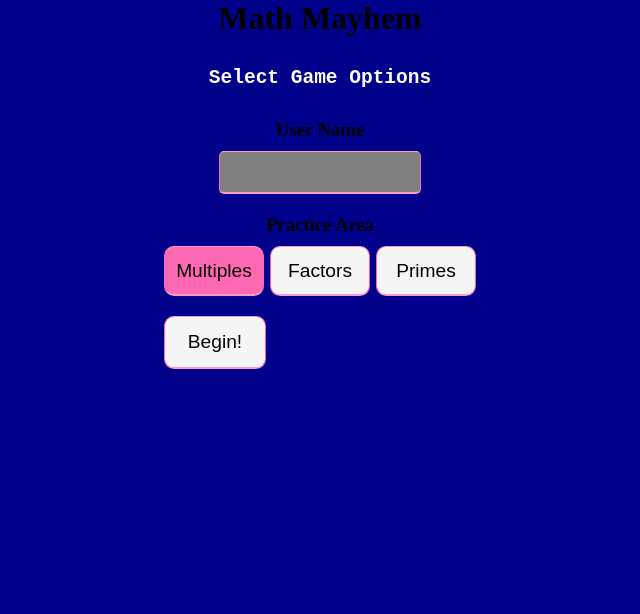
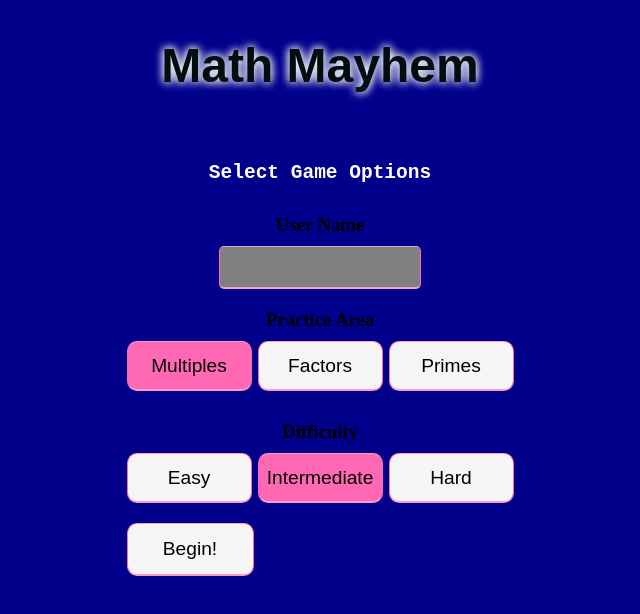
Before and after one commit to mrmchughes/odins_operations, a website with bundled scripts: page index.html in a window 1280 px wide. Shown: the whole page, without its empty margins (320-960 px from the left). Built offline with nearby package versions, Linux system fonts and the light colour scheme.

Commit message:
adds difficulty level buttons

```diff
--- a/scripts/startMenu.js
+++ b/scripts/startMenu.js
@@ -113,6 +113,63 @@ const startMenu = () => {
     // selectEqualities.className = 'practice-area';
     // practiceContainer.appendChild(selectEqualities);
 
+
+    // creates difficuly button container
+
+    const difficultyTitle = document.createElement('h3');
+    difficultyTitle.innerHTML = 'Difficulty';
+    difficultyTitle.id = 'difficulty-title';
+    container.appendChild(difficultyTitle);
+
+    const difficultyContainer = document.createElement('box');
+    difficultyContainer.className = 'difficulty-container';
+    container.appendChild(difficultyContainer);
+
+    // creates buttons to select math area to practice
+
+    const selectEasy = document.createElement('button');
+    selectEasy.innerHTML = 'Easy';
+    selectEasy.className = 'difficulty';
+    selectEasy.id = 'easy';
+    difficultyContainer.appendChild(selectEasy);
+
+    const easyButton = document.getElementById('easy');
+    easyButton.addEventListener('click', function () {
+      selectEasy.style.backgroundColor = 'hotpink';
+      selectIntermediate.style.backgroundColor = 'whitesmoke';
+      selectHard.style.backgroundColor = 'whitesmoke';
+      difficulty = 'easy';
+    });
+
+    const selectIntermediate = document.createElement('button');
+    selectIntermediate.innerHTML = 'Intermediate';
+    selectIntermediate.className = 'difficulty';
+    selectIntermediate.id = 'intermediate';
+    selectIntermediate.style.backgroundColor = 'hotpink';
+    difficultyContainer.appendChild(selectIntermediate);
+
+    const intermediateButton = document.getElementById('intermediate');
+    intermediateButton.addEventListener('click', function () {
+      selectEasy.style.backgroundColor = 'whitesmoke';
+      selectIntermediate.style.backgroundColor = 'hotpink';
+      selectHard.style.backgroundColor = 'whitesmoke';
+      difficulty = 'intermediate';
+    });
+
+    const selectHard = document.createElement('button');
+    selectHard.innerHTML = 'Hard';
+    selectHard.className = 'difficulty';
+    selectHard.id = 'hard';
+    difficultyContainer.appendChild(selectHard);
+
+    const hardButton = document.getElementById('hard');
+    hardButton.addEventListener('click', function () {
+      selectEasy.style.backgroundColor = 'whitesmoke';
+      selectIntermediate.style.backgroundColor = 'whitesmoke';
+      selectHard.style.backgroundColor = 'hotpink';
+      difficulty = 'hard';
+    });
+
     // creates button to enable the game to begin
 
     const beginContainer = document.createElement('div');
--- a/styles.css
+++ b/styles.css
@@ -100,6 +100,24 @@ h2 {
   text-align: center;
 }
 
+h1 {
+  font-size: 48px;
+  font-weight: bold;
+  color: rgb(1, 14, 15);
+  margin-left: auto;
+  margin-right: auto;
+  margin-top: 18px;
+  margin-bottom: 18px;
+  text-align: center;
+  line-height: 2;
+  font-family: arial, sans-serif;
+  text-shadow: 0 0 10px white, 0 0 10px whitesmoke;
+  border-style: none;
+  border-width: 0px;
+  border-color: #ccc;
+  border-radius: 0%;
+}
+
 #instructions {
   text-align: center;
 }
@@ -118,11 +136,11 @@ h2 {
   text-align: center;
 }
 
-#practice-title {
+#practice-title, #difficulty-title {
   margin: 10px;
 }
 
-.practice-container {
+.practice-container, .difficulty-container {
   display: block;
   align-items: center;
 }
@@ -136,8 +154,9 @@ h2 {
 }
 
 .practice-area,
-.begin-button {
-  width: 100px;
+.begin-button,
+.difficulty {
+  width: 125px;
   height: 50px;
   font-family: arial,sans-serif;
   font-size: larger;
@@ -163,21 +182,25 @@ h2 {
 }
 
 .practice-area:hover,
-.begin-button:hover {
+.begin-button:hover,
+.difficulty-area:hover {
   background-color: rgb(253, 165, 209);
 }
 
-#multiples {
+#multiples,
+#easy {
   flex: 1;
   align-items: center;
 }
 
-#factors {
+#factors,
+#intermediate {
   flex: 2;
   align-items: center;
 }
 
-#primes {
+#primes,
+#hard {
   flex: 3;
   align-items: center;
 }
```
